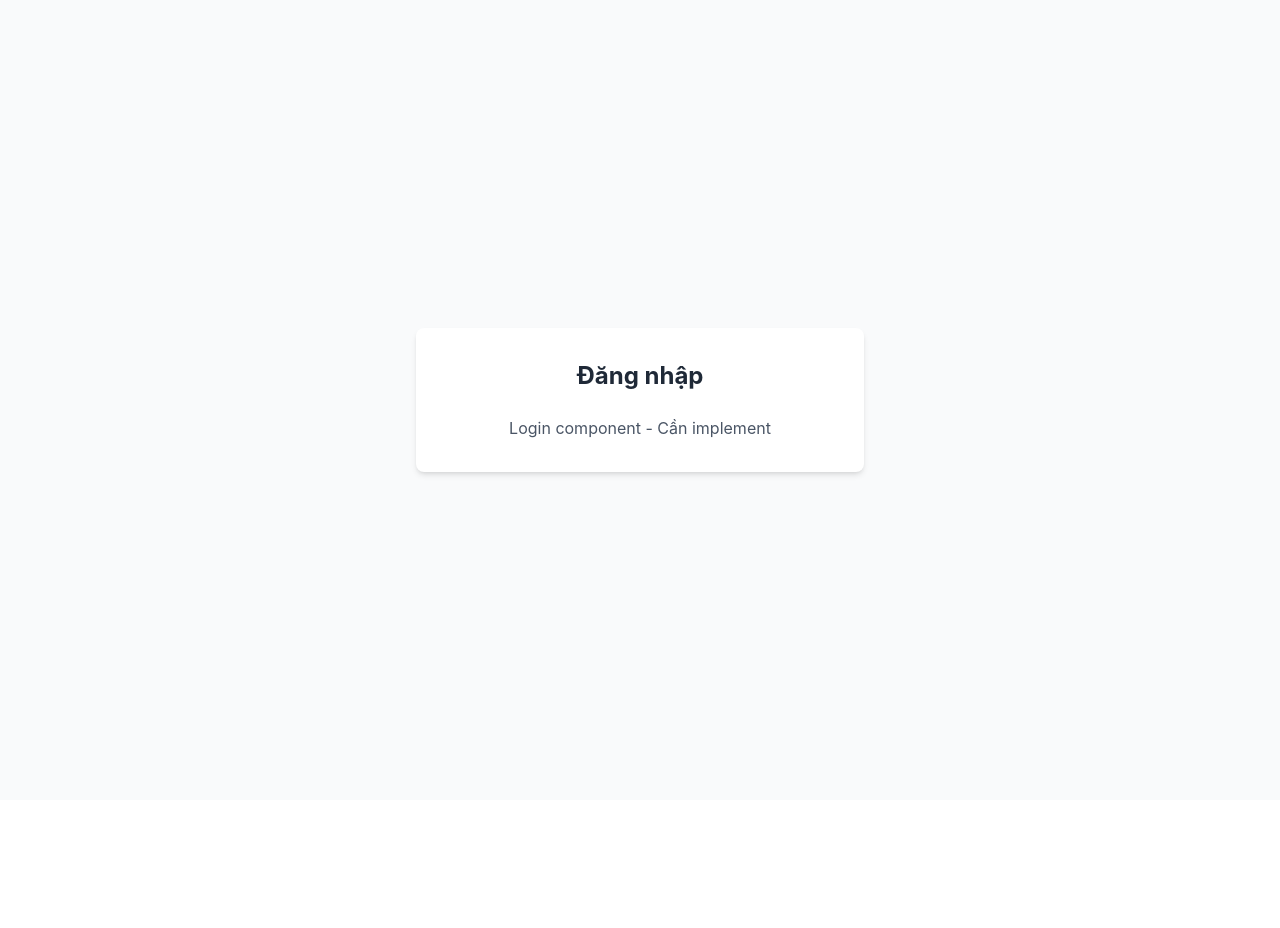
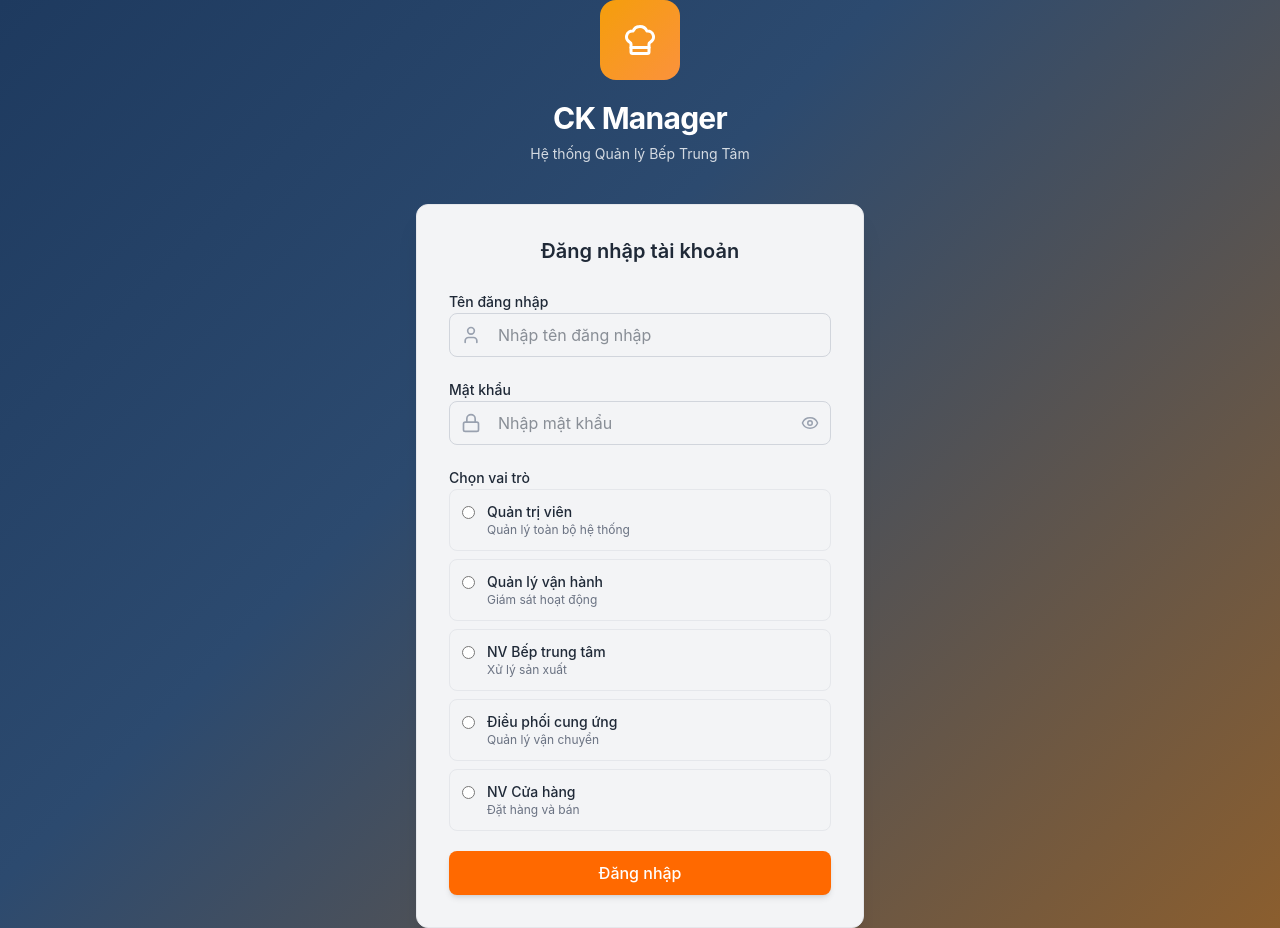
Before and after one commit to voduynam/FE_SWP, a React (Vite) app: page /login in a window 1280 px wide. Before the commit the page ends 800 px from the top, so only its background shows below. Built offline with nearby package versions, Linux system fonts and the light colour scheme; no server answers.

Commit message:
login page

```diff
--- a/package.json
+++ b/package.json
@@ -24,17 +24,18 @@
   },
   "devDependencies": {
     "@eslint/js": "^9.39.1",
+    "@tailwindcss/postcss": "^4.2.0",
     "@tailwindcss/vite": "^4.1.18",
     "@types/react": "^19.2.5",
     "@types/react-dom": "^19.2.3",
     "@vitejs/plugin-react": "^5.1.1",
-    "autoprefixer": "^10.4.23",
+    "autoprefixer": "^10.4.24",
     "eslint": "^9.39.1",
     "eslint-plugin-react-hooks": "^7.0.1",
     "eslint-plugin-react-refresh": "^0.4.24",
     "globals": "^16.5.0",
     "postcss": "^8.5.6",
-    "tailwindcss": "^4.1.18",
+    "tailwindcss": "^4.2.0",
     "vite": "npm:rolldown-vite@7.2.5"
   },
   "overrides": {
--- a/src/index.css
+++ b/src/index.css
@@ -50,3 +50,65 @@
     background: #9ca3af;
   }
 }
+
+
+@layer utilities {
+
+
+  .gradient-hero {
+    background: linear-gradient(135deg,
+        #1e3a5f 0%,
+        #2c4a6f 40%,
+        #8b5e2e 100%);
+  }
+
+  /* Logo box */
+  .gradient-secondary {
+    background: linear-gradient(135deg, #f59e0b, #fb923c);
+  }
+
+  /* Card */
+  .glass-card {
+    @apply bg-gray-100 rounded-xl shadow-xl border border-gray-200;
+  }
+
+  /* Input */
+  .input-field {
+    @apply w-full rounded-lg border border-gray-300 bg-white px-4 py-2 text-sm focus:outline-none focus:ring-2 focus:ring-orange-400 focus:border-orange-400 transition;
+  }
+
+  /* Button */
+  .btn-secondary {
+    @apply w-full rounded-lg bg-orange-500 text-white py-2.5 font-medium hover:bg-orange-600 active:scale-[0.98] transition shadow-md;
+  }
+
+  /* Border custom */
+  .border-border {
+    @apply border-gray-300;
+  }
+
+  .text-muted-foreground {
+    @apply text-gray-500;
+  }
+
+  .text-destructive {
+    @apply text-red-500;
+  }
+
+  /* Animation */
+  .animate-slide-up {
+    animation: slideUp 0.5s ease forwards;
+  }
+
+  @keyframes slideUp {
+    from {
+      opacity: 0;
+      transform: translateY(20px);
+    }
+
+    to {
+      opacity: 1;
+      transform: translateY(0);
+    }
+  }
+}
--- a/src/pages/Auth/Login.jsx
+++ b/src/pages/Auth/Login.jsx
@@ -1,14 +1,178 @@
-const Login = () => {
+import { useState } from "react";
+import { useNavigate } from "react-router-dom";
+import { ChefHat, Eye, EyeOff, Lock, User } from "lucide-react";
+
+const roles = [
+  {
+    value: "admin",
+    label: "Quản trị viên",
+    description: "Quản lý toàn bộ hệ thống",
+  },
+  {
+    value: "manager",
+    label: "Quản lý vận hành",
+    description: "Giám sát hoạt động",
+  },
+  {
+    value: "central_kitchen",
+    label: "NV Bếp trung tâm",
+    description: "Xử lý sản xuất",
+  },
+  {
+    value: "supply_coordinator",
+    label: "Điều phối cung ứng",
+    description: "Quản lý vận chuyển",
+  },
+  {
+    value: "franchise_staff",
+    label: "NV Cửa hàng",
+    description: "Đặt hàng và bán",
+  },
+];
+
+export default function Login({ onLogin }) {
+  const [username, setUsername] = useState("");
+  const [password, setPassword] = useState("");
+  const [selectedRole, setSelectedRole] = useState("");
+  const [showPassword, setShowPassword] = useState(false);
+  const [error, setError] = useState("");
+  const navigate = useNavigate();
+
+  const handleSubmit = (e) => {
+    e.preventDefault();
+    setError("");
+
+    if (!username || !password || !selectedRole) {
+      setError("Vui lòng điền đầy đủ thông tin");
+      return;
+    }
+
+    onLogin({
+      username,
+      role: selectedRole,
+      name: username.charAt(0).toUpperCase() + username.slice(1),
+    });
+
+    navigate("/dashboard");
+  };
+
   return (
-    <div className='min-h-screen flex items-center justify-center bg-gray-50'>
-      <div className='max-w-md w-full bg-white rounded-lg shadow-md p-8'>
-        <h1 className='text-2xl font-bold text-center mb-6'>Đăng nhập</h1>
-        <p className='text-center text-gray-600'>
-          Login component - Cần implement
-        </p>
+    <div className="min-h-screen gradient-hero flex items-center justify-center px-4">
+      <div className="w-full max-w-md animate-slide-up">
+        {/* Logo */}
+        <div className="text-center mb-10">
+          <div className="mx-auto w-20 h-20 flex items-center justify-center rounded-2xl gradient-secondary shadow-glow">
+            <ChefHat className="w-9 h-9 text-white" />
+          </div>
+
+          <h1 className="mt-5 text-3xl font-bold text-white tracking-tight">
+            CK Manager
+          </h1>
+
+          <p className="mt-2 text-sm text-white/80">
+            Hệ thống Quản lý Bếp Trung Tâm
+          </p>
+        </div>
+
+        {/* Card */}
+        <div className="glass-card p-8 space-y-6">
+          <h2 className="text-xl font-semibold text-center">
+            Đăng nhập tài khoản
+          </h2>
+
+          <form onSubmit={handleSubmit} className="space-y-5">
+            <div className="space-y-2">
+              <label className="text-sm font-medium">Tên đăng nhập</label>
+              <div className="relative">
+                <User className="absolute left-3 top-1/2 -translate-y-1/2 w-5 h-5 text-gray-400 pointer-events-none" />
+                <input
+                  type="text"
+                  value={username}
+                  onChange={(e) => setUsername(e.target.value)}
+                  className="w-full h-11 pl-12 pr-4 rounded-lg border border-gray-300
+                   focus:outline-none focus:ring-2 focus:ring-secondary
+                   focus:border-secondary transition"
+                  placeholder="Nhập tên đăng nhập"
+                />
+              </div>
+            </div>
+
+            {/* Password */}
+            <div className="space-y-2">
+              <label className="text-sm font-medium">Mật khẩu</label>
+              <div className="relative">
+                <Lock className="absolute left-3 top-1/2 -translate-y-1/2 w-5 h-5 text-gray-400 pointer-events-none" />
+                <input
+                  type={showPassword ? "text" : "password"}
+                  value={password}
+                  onChange={(e) => setPassword(e.target.value)}
+                  className="w-full h-11 pl-12 pr-12 rounded-lg border border-gray-300
+                   focus:outline-none focus:ring-2 focus:ring-secondary
+                   focus:border-secondary transition"
+                  placeholder="Nhập mật khẩu"
+                />
+                <button
+                  type="button"
+                  onClick={() => setShowPassword(!showPassword)}
+                  className="absolute right-3 top-1/2 -translate-y-1/2
+                   text-gray-400 hover:text-gray-600 transition"
+                >
+                  {showPassword ? <EyeOff size={18} /> : <Eye size={18} />}
+                </button>
+              </div>
+            </div>
+
+            {/* Roles */}
+            <div className="space-y-3">
+              <label className="text-sm font-medium">Chọn vai trò</label>
+
+              <div className="space-y-2">
+                {roles.map((role) => (
+                  <label
+                    key={role.value}
+                    className={`flex items-start gap-3 p-3 rounded-lg border cursor-pointer transition-all
+                      ${
+                        selectedRole === role.value
+                          ? "border-orange-500 bg-orange-50"
+                          : "border-gray-200 hover:border-orange-300"
+                      }`}
+                  >
+                    <input
+                      type="radio"
+                      name="role"
+                      value={role.value}
+                      checked={selectedRole === role.value}
+                      onChange={(e) => setSelectedRole(e.target.value)}
+                      className="mt-1 accent-orange-500"
+                    />
+
+                    <div>
+                      <p className="text-sm font-medium">{role.label}</p>
+                      <p className="text-xs text-gray-500">
+                        {role.description}
+                      </p>
+                    </div>
+                  </label>
+                ))}
+              </div>
+            </div>
+
+            {/* Error */}
+            {error && (
+              <p className="text-sm text-red-500 text-center">{error}</p>
+            )}
+
+            {/* Button */}
+            <button
+              type="submit"
+              className="w-full py-2.5 rounded-lg bg-orange-500 text-white font-medium
+                         hover:bg-orange-600 transition duration-200 shadow-md"
+            >
+              Đăng nhập
+            </button>
+          </form>
+        </div>
       </div>
     </div>
   );
-};
-
-export default Login;
+}
```
Also changed, not shown: 1 other file (tests, documents, lock files or other folders).
